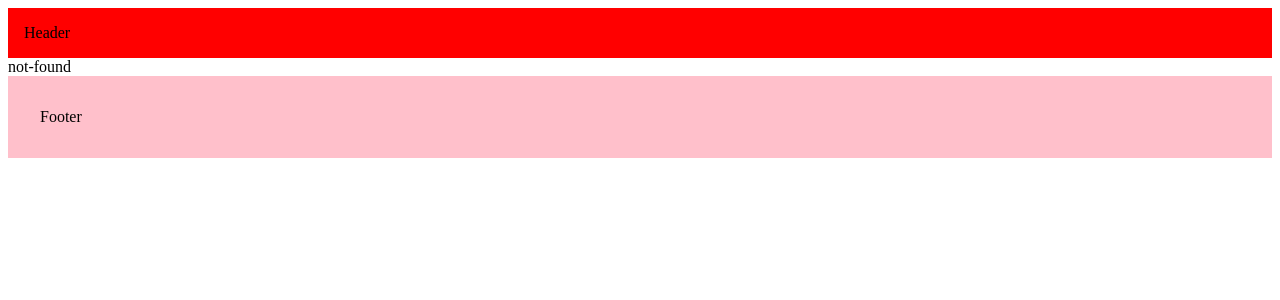
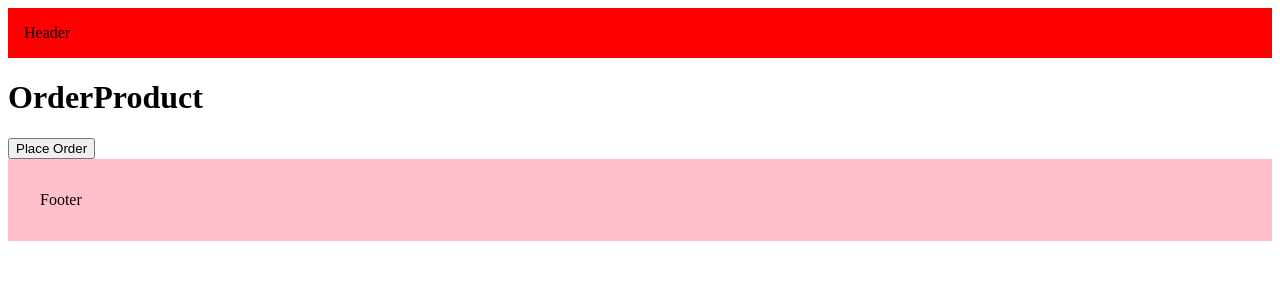
Before and after one commit to ritesh0304/learning-NextJs, a Next.js app in the folder hello-world/: page /order-product in a window 1280 px wide. Before the commit this address had no page. Shown: the top 300 px of the page. Built offline with nearby package versions, Linux system fonts and the light colour scheme.

Commit message:
navigating pragramatically

```diff
--- /dev/null
+++ b/hello-world/src/app/order-product/page.tsx
@@ -0,0 +1,18 @@
+"use client";
+
+import { useRouter } from "next/navigation";
+
+export default function OrderProduct() {
+     const router=useRouter();
+
+    const handleClick=()=>{
+       router.push('/');
+    }
+
+    return (
+   <>
+    <h1>OrderProduct</h1>
+    <button onClick={handleClick} >Place Order</button>
+   </>
+  )
+}
```
